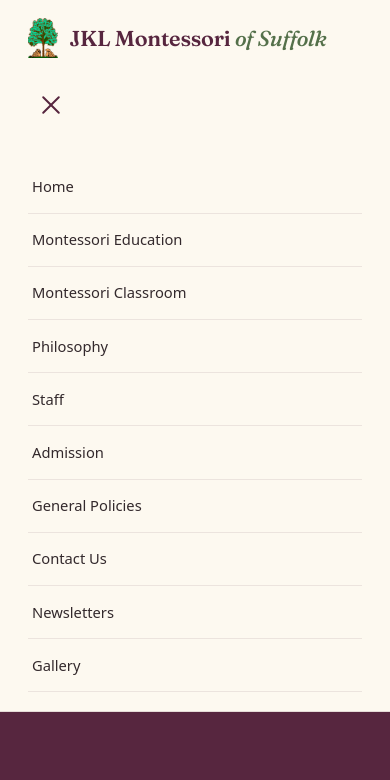
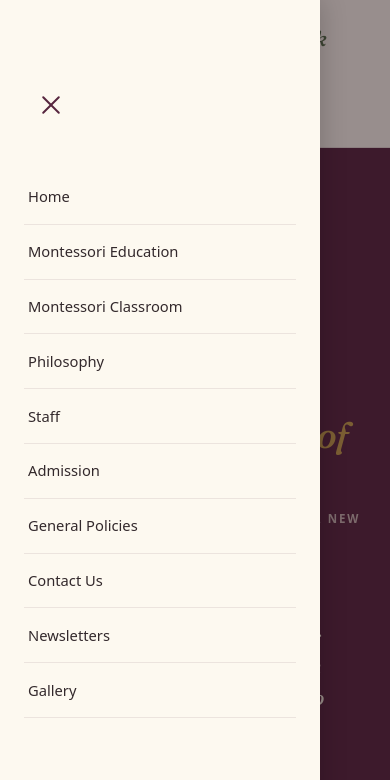
Before and after one commit to Giovanni6722/jklmontessoriwebsite, a plain HTML site: page index.html in a window 390 px wide. Both pictures are taken after a click on the button "Open menu". Shown: the top 780 px of the page. Drawn offline with Linux system fonts and the light colour scheme.

Commit message:
Changed navigation to a left drawer, notes below: - Make mobile navigation a left drawer that overlays the page instead of   pushing content around - Added a dimmed backdrop in menu.js thatcloses the menu when tapped - Slide the panel in from the left with an X toggle layered above it - Lock backround scroll with drawer is ope - Updated menu.js and style.css, no html changes - I hate javascript

```diff
--- a/css/style.css
+++ b/css/style.css
@@ -288,7 +288,7 @@ button.btn { border: none; cursor: pointer; }
 }
 
 /* ============================================================
-   Mobile navigation — hamburger toggle
+   Mobile navigation — hamburger toggle + left slide-out drawer
    ============================================================ */
 
 .nav-toggle {
@@ -302,6 +302,8 @@ button.btn { border: none; cursor: pointer; }
   background: none;
   border: none;
   cursor: pointer;
+  position: relative;
+  z-index: 1001;               /* stays above the drawer + backdrop so it works as the close (X) */
 }
 .nav-toggle-bar {
   display: block;
@@ -321,6 +323,9 @@ button.btn { border: none; cursor: pointer; }
 .nav-toggle[aria-expanded="true"] .nav-toggle-bar:nth-child(2) { opacity: 0; }
 .nav-toggle[aria-expanded="true"] .nav-toggle-bar:nth-child(3) { transform: translateY(-7px) rotate(-45deg); }
 
+/* dim backdrop behind the drawer (the element is created by menu.js) */
+.nav-backdrop { display: none; }
+
 @media (max-width: 720px) {
   .nav-toggle { display: flex; }
 
@@ -331,19 +336,54 @@ button.btn { border: none; cursor: pointer; }
     flex-wrap: wrap;
   }
 
-  /* nav collapses; stacks vertically when open */
+  /* nav becomes a fixed panel that slides in from the left. Because it is
+     position: fixed it overlays the page and never pushes the rest around. */
   .site-nav {
-    display: none;
+    position: fixed;
+    top: 0;
+    left: 0;
+    bottom: 0;
+    width: min(82vw, 320px);
     flex-direction: column;
-    width: 100%;
+    flex-wrap: nowrap;
     gap: 0;
-    margin-top: 0.5rem;
+    background: var(--cream-panel);
+    box-shadow: 2px 0 24px rgba(0, 0, 0, 0.18);
+    padding: 4.75rem 1.5rem 2rem;
+    overflow-y: auto;
+    transform: translateX(-100%);
+    visibility: hidden;
+    transition: transform 0.25s ease, visibility 0s linear 0.25s;
+    z-index: 1000;
   }
-  .site-nav.is-open { display: flex; }
+  .site-nav.is-open {
+    transform: translateX(0);
+    visibility: visible;
+    transition: transform 0.25s ease, visibility 0s;
+  }
   .site-nav a {
-    padding: 0.85rem 0.25rem;
+    padding: 0.9rem 0.25rem;
     border-bottom: 1px solid rgba(87, 38, 63, 0.10);
   }
   .site-nav a:hover { color: var(--plum); border-bottom-color: rgba(87, 38, 63, 0.10); }
   .site-nav a[aria-current="page"] { border-bottom-color: var(--plum); }
+
+  .nav-backdrop {
+    display: block;
+    position: fixed;
+    inset: 0;
+    background: rgba(30, 12, 22, 0.45);
+    opacity: 0;
+    visibility: hidden;
+    transition: opacity 0.25s ease, visibility 0s linear 0.25s;
+    z-index: 900;
+  }
+  .nav-backdrop.is-open {
+    opacity: 1;
+    visibility: visible;
+    transition: opacity 0.25s ease, visibility 0s;
+  }
+
+  /* stop the page behind the drawer from scrolling while it is open */
+  body.nav-open { overflow: hidden; }
 }
--- a/js/menu.js
+++ b/js/menu.js
@@ -4,16 +4,24 @@
   var nav = document.getElementById('primary-nav');
   if (!toggle || !nav) return;
 
+  // backdrop
+  var backdrop = document.createElement('div');
+  backdrop.className = 'nav-backdrop';
+  document.body.appendChild(backdrop);
+
   function setOpen(open)
   {
     nav.classList.toggle('is-open', open);
+    backdrop.classList.toggle('is-open', open);
+    document.body.classList.toggle('nav-open', open);
     toggle.setAttribute('aria-expanded', open ? 'true' : 'false');
     toggle.setAttribute('aria-label', open ? 'Close menu' : 'Open menu');
   }
 
   toggle.addEventListener('click', function () {setOpen(!nav.classList.contains('is-open'));});
 
-  // close the menu when a link is tapped
+  // close when the backdrop or a link is tapped
+  backdrop.addEventListener('click', function () { setOpen(false); });
   nav.addEventListener('click', function (e) {if (e.target.closest('a')) setOpen(false);});
 
   // close on Escape, return focus to the button
```
